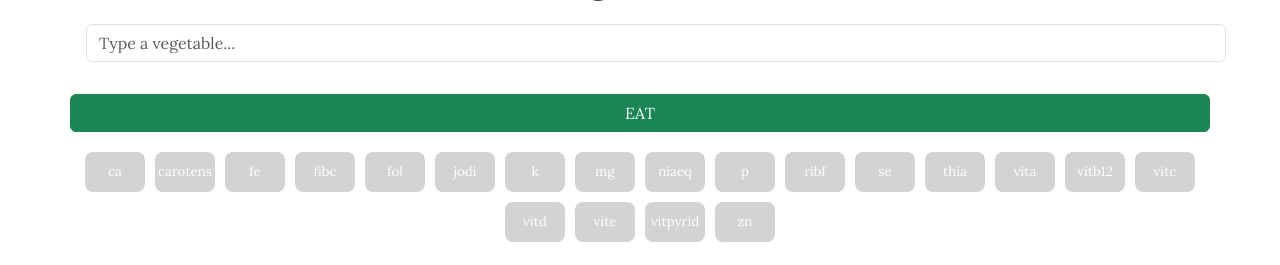
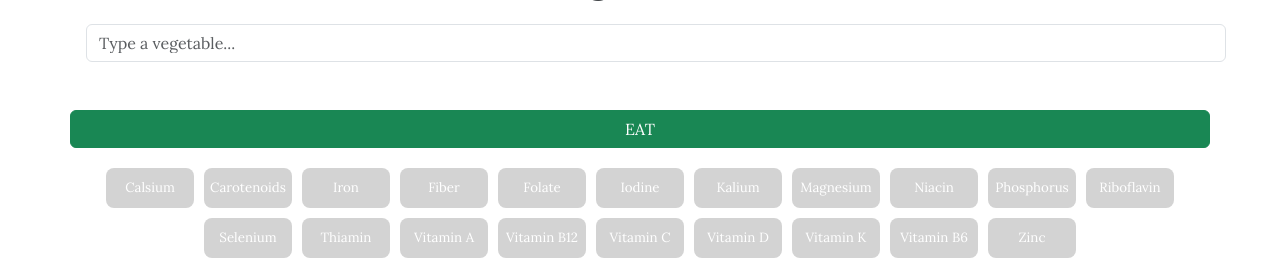
Before and after one commit to rho-group/vegetable-tracker, a Flask app: page /home in a window 1280 px wide. Shown: the part 375-640 px from the top of the page. Run offline with Flask 3, Linux system fonts and the light colour scheme; the visitor is signed in with stand-in values (Sample User, id 1); data that the repository does not hold is empty; some libraries are stand-ins or nearby versions.

Commit message:
Vitamin boxes working with database

```diff
--- a/app.py
+++ b/app.py
@@ -5,9 +5,9 @@ import os
 import psycopg2
 import datetime
 import matplotlib
-from werkzeug.middleware.proxy_fix import ProxyFix
 from flask_login import LoginManager, UserMixin, login_user, logout_user, login_required, current_user
 from flask_bcrypt import Bcrypt
+import pandas as pd
 
 
 matplotlib.use('agg')
@@ -20,11 +20,8 @@ app = Flask(__name__)
 app.secret_key = os.environ.get("SECRET_KEY", "your_secret_key")
 bcrypt = Bcrypt(app)
 
-app.wsgi_app = ProxyFix(app.wsgi_app, x_proto=1, x_host=1)
 
 # DB connection in the Azure Database
-
-
 
 db_params = {
     'host': os.getenv('DB_HOST'),
@@ -33,8 +30,8 @@ db_params = {
     'database': os.getenv('DB_NAME'),
     'port':'5432'
 }
+
 '''
-
 # DB connection locally for testing
 
 db_params = {
@@ -81,7 +78,8 @@ cursor = connection.cursor()
 # Get all vegetables available from the database
 cursor.execute("SELECT foodname FROM vegetables;")
 rows = cursor.fetchall()
-vegetable_list = [row[0].capitalize() for row in rows]
+# ADD CAPITALIZE
+vegetable_list = [row[0] for row in rows]
 
 
 @login_manager.user_loader
@@ -128,16 +126,12 @@ def register():
 
             if existing_user:
                 flash("Username already exists!", "danger")
-                return redirect(url_for('signup'))
+                return redirect(url_for('/'))
 
             hashed_password = bcrypt.generate_password_hash(password).decode('utf-8')
             cur.execute("INSERT INTO users2 (username, password) VALUES (%s, %s) RETURNING id", (username, hashed_password))
 
-            #user_id = cur.fetchone()[0]
             connection.commit()
-
-            #user = User(user_id, username)
-            #login_user(user)
 
             print(f'REGISTERED')
             flash("Account created successfully!", "success")
@@ -202,8 +196,8 @@ def save_items():
     items = request.json.get('items')
     current_timestamp = datetime.datetime.now()
     for item in items:
-        #if item in selected_items:
-        #    selected_items.remove(item)
+        if item in selected_items:
+            selected_items.remove(item)
         selected_items.append(item)
         cursor.execute("INSERT INTO eaten2 (user_id, veg_id, date) VALUES (%s, %s, %s);",(USER_ID,(vegetable_list.index(item)+1),current_timestamp))
         connection.commit()
@@ -239,6 +233,45 @@ def get_bar_chart():
 
     return Response(img.getvalue(), mimetype='image/png')
 
+# Get information about vitamins of eaten vegetables
+@app.route('/get_vitamins')
+def get_vitamins():
+    vitamin_dictionary = {
+        'calsium':0,
+        'carotenoids':0,
+        'iron':0,
+        'fiber':0,
+        'folate':0,
+        'iodine':0,
+        'kalium':0,
+        'magnesium':0,
+        'niacin':0,
+        'phosphorus':0,
+        'riboflavin':0,
+        'selenium':0,
+        'thiamin':0,
+        'vitamina':0,
+        'vitaminb12':0,
+        'vitaminc':0,
+        'vitamind':0,
+        'vitamink':0,
+        'vitaminb6':0,
+        'zinc':0
+    }
+    query = """
+    SELECT foodname, calsium, carotenoids, iron, fiber,
+    folate, iodine, kalium, magnesium, niacin, phosphorus, riboflavin, selenium, thiamin, vitamina,
+    vitaminb12, vitaminc, vitamind, vitamine, vitamink, vitaminb6, zinc
+    FROM vegetables
+    WHERE foodname = ANY(%s)
+    """
+    df = pd.read_sql(query, connection, params=(selected_items,))
+
+    for key, value in vitamin_dictionary.items():
+        if df[key].any():
+            vitamin_dictionary[key] = 1
+
+    return vitamin_dictionary
 
 if __name__ == '__main__':
     app.run(debug=True)
--- a/requirements.txt
+++ b/requirements.txt
@@ -7,3 +7,4 @@ flask_bcrypt==1.0.1
 flask_login==0.6.3
 flask_wtf==1.2.2
 wtforms==3.2.1
+pandas==2.2.3
--- a/static/script.js
+++ b/static/script.js
@@ -9,42 +9,70 @@ document.addEventListener("DOMContentLoaded", function () {
     const sendButton = document.getElementById("eat-me-button");
     const vitaminBoxContainer = document.getElementById("vitamin-box-container");
 
-    // Dictionary for vitamin boxes
-    let vitamins = {
-        ca:1,
-        carotens:0,
-        fe:0,
-        fibc:0,
-        fol:0,
-        jodi:0,
-        k:0,
-        mg:0,
-        niaeq:0,
-        p:0,
-        ribf:0,
-        se:0,
-        thia:0,
-        vita:0,
-        vitb12:0,
-        vitc:0,
-        vitd:0,
-        vite:0,
-        vitpyrid:0,
-        zn:0
+    let selectedItems = [];
+
+    // Dictionary for creating vitamin boxes
+    let vitamin_names = {
+        calsium:'Calsium',
+        carotenoids:'Carotenoids',
+        iron:'Iron',
+        fiber:'Fiber',
+        folate:'Folate',
+        iodine:'Iodine',
+        kalium:'Kalium',
+        magnesium:'Magnesium',
+        niacin:'Niacin',
+        phosphorus:'Phosphorus',
+        riboflavin:'Riboflavin',
+        selenium:'Selenium',
+        thiamin:'Thiamin',
+        vitamina:'Vitamin A',
+        vitaminb12:'Vitamin B12',
+        vitaminc:'Vitamin C',
+        vitamind:'Vitamin D',
+        vitamink:'Vitamin K',
+        vitaminb6:'Vitamin B6',
+        zinc:'Zinc'
     }
 
-    Object.keys(vitamins).forEach(vitamin => {
+    // Create the boxes for vitamins
+    Object.keys(vitamin_names).forEach(vitamin => {
         const box = document.createElement('div');
         box.className = 'box';
-        box.textContent = vitamin;
+        box.id = vitamin
+        box.textContent = vitamin_names[vitamin];
         vitaminBoxContainer.appendChild(box);
     })
 
-    let selectedItems = []; // Väliaikainen lista
+    refreshVitaminBoxes()
+
+    function refreshVitaminBoxes() {
+        const boxes = document.querySelectorAll(".box");
+
+        fetch('get_vitamins')
+        .then(response => response.json())
+        .then(data => {
+            boxes.forEach(box => {
+                boxId = box.id
+                if (data[boxId] === 1) {
+                    box.classList.add("green");
+                } else {
+                    box.classList.remove("green")
+                }
+          });
+
+        })
+
+    }
+
 
     function refreshChart() {
         barChartImg.src = "/get_bar_chart?" + new Date().getTime(); // Prevent caching
     }
+
+    function toTitleCase(str) {
+        return str.replace(/\w\S*/g, text => text.charAt(0).toUpperCase() + text.substring(1).toLowerCase());
+      }
 
     function showEatenList() {
         fetch('/get_items')
@@ -55,8 +83,7 @@ document.addEventListener("DOMContentLoaded", function () {
 
             for (let item in data) {
                 let li = document.createElement("li");
-                li.innerHTML = data[item];
-
+                li.textContent = toTitleCase(data[item])
                 alreadyEatenList.appendChild(li);
             }
     })};
@@ -78,7 +105,7 @@ document.addEventListener("DOMContentLoaded", function () {
                 suggestionsList.innerHTML = "";
                 data.forEach(item => {
                     let li = document.createElement("li");
-                    li.textContent = item;
+                    li.textContent = toTitleCase(item);
                     li.setAttribute('class','dropdown-item')
                     li.onclick = function () {
                         addToList(item);
@@ -93,12 +120,11 @@ document.addEventListener("DOMContentLoaded", function () {
 
     // Lisää valittu ruoka väliaikaiseen listaan
     function addToList(item) {
-        console.log('AddToList -function called')
         if (!selectedItems.includes(item)) { // Estää duplikaatit
             selectedItems.push(item);
 
             let li = document.createElement("li");
-            li.textContent = item;
+            li.textContent = toTitleCase(item);
             li.setAttribute('class','dropdown-item')
             li.onclick = function () {
                 removeFromList(item, li);
@@ -132,27 +158,15 @@ document.addEventListener("DOMContentLoaded", function () {
 
             for (let item in data.selected_items) {
                 let li = document.createElement("li");
-                li.innerHTML = data.selected_items[item];
+                //li.innerHTML = data.selected_items[item];
+                li.textContent = toTitleCase(data.selected_items[item])
 
                 alreadyEatenList.appendChild(li);
             }
-
+            refreshVitaminBoxes()
             refreshChart();
         })
         .catch(error => console.error("Error sending data:", error));
     });
 
-    // Function to check the vitamin boxes
-    sendButton.addEventListener("click", function() {
-        const boxes = document.querySelectorAll(".box");
-
-        boxes.forEach(box => {
-            boxName = box.innerText
-            if (vitamins[boxName] === 1) {
-                box.classList.add("green");
-            } else {
-                box.classList.remove("green")
-            }
-      });
-    });
 });
--- a/static/styles.css
+++ b/static/styles.css
@@ -18,7 +18,7 @@ h1, h2, h3, div, li, ul {
 }
 
 .box {
-  width: 60px;
+  width: 88px;
   height: 40px;
   background-color: lightgray;
   color: white;
--- a/templates/index.html
+++ b/templates/index.html
@@ -7,8 +7,6 @@
     <link href="https://cdn.jsdelivr.net/npm/bootstrap@5.3.3/dist/css/bootstrap.min.css" rel="stylesheet">
     <link href="https://fonts.googleapis.com/css2?family=Lora:ital,wght@0,400..700;1,400..700&display=swap" rel="stylesheet">
     <link href="static/styles.css" rel="stylesheet">
-
-
 </head>
 <body>
     <div class="container">
@@ -23,12 +21,11 @@
 
             <ul id="suggestions"></ul>
 
+            <ul id="selected-list" class="selected-list"></ul>
+
             <button id="eat-me-button" class="btn btn-success">EAT</button>
 
             <div id="vitamin-box-container"></div>
-
-            <ul id="selected-list" class="selected-list"></ul>
-
 
             <img id="barChart" src="/get_bar_chart" alt="Bar Chart" style="width: 80%;display: block;margin: auto;">
             <ul id="already-eaten-list" class="selected-list"></ul>
```
Also changed, not shown: sql_scripts/create_table_scripts_vitamins_included.sql (added, +70 -0 lines), nutrition data/nutritions_first.csv (added), nutrition data/nutritions_old.csv (renamed from nutrition data/nutritions.csv).
